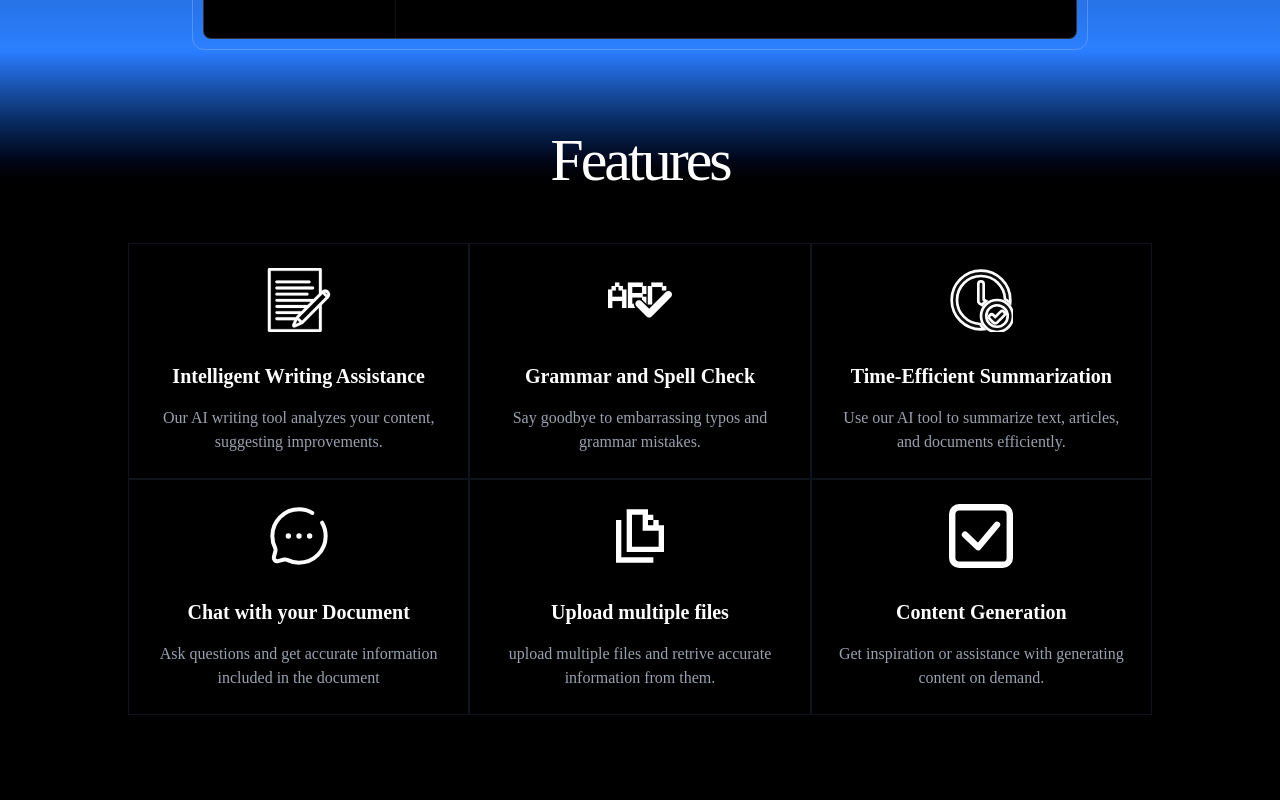
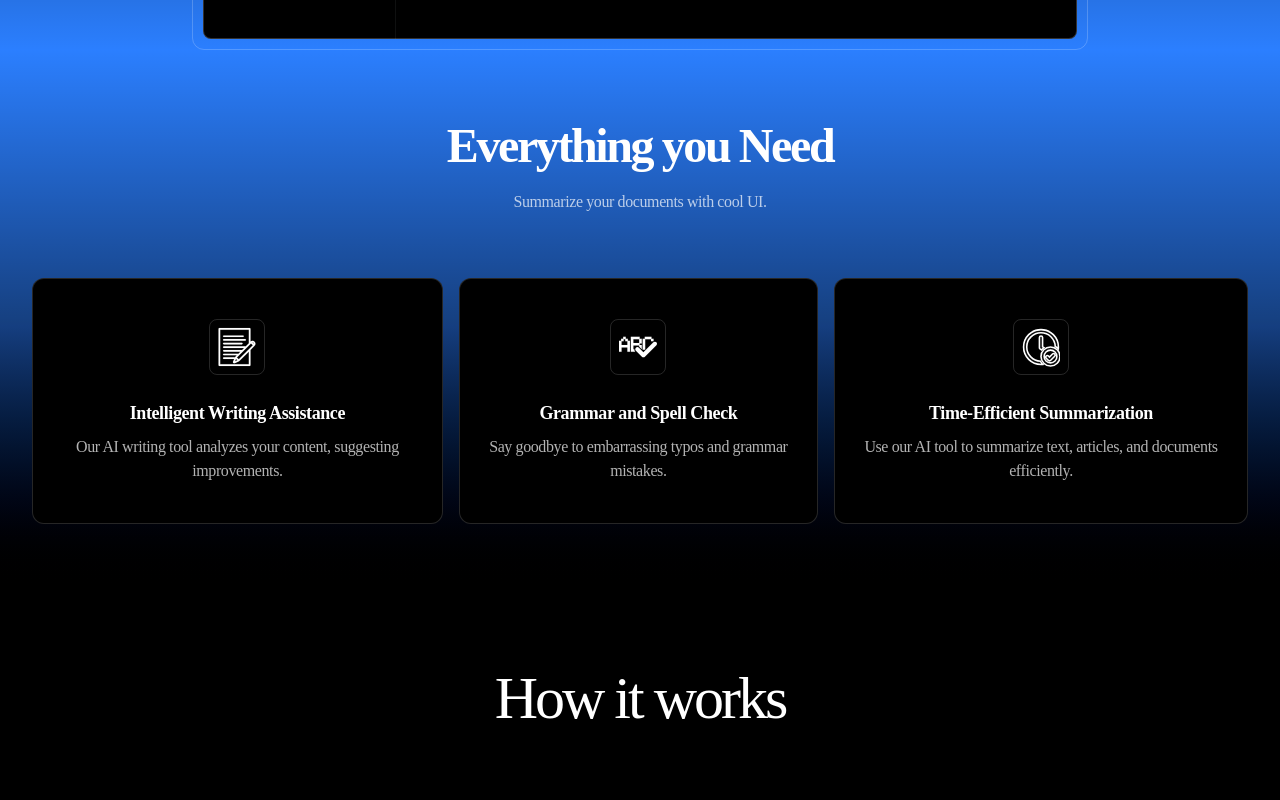
Before and after one commit to Piyushxz/SanityAI-DocumentSummerizer, a React (Vite) app: page / in a window 1280 px wide. Shown: the part 940-1740 px from the top of the page. Built offline with nearby package versions, Linux system fonts and the light colour scheme; a web font is replaced by a local one.

Commit message:
UI changes

```diff
--- /dev/null
+++ b/src/components/Features2.tsx
@@ -0,0 +1,48 @@
+import logo1 from '../assets/icon1.svg';
+import logo2 from '../assets/icon2.svg';
+import logo3 from '../assets/icon3.svg';
+
+const featuresData = [
+    {
+      icon: logo1,
+      title: 'Intelligent Writing Assistance',
+      description: 'Our AI writing tool analyzes your content, suggesting improvements.',
+    },
+    {
+      icon: logo2,
+      title: 'Grammar and Spell Check',
+      description: 'Say goodbye to embarrassing typos and grammar mistakes.',
+    },
+    {
+      icon: logo3,
+      title: 'Time-Efficient Summarization',
+      description: 'Use our AI tool to summarize text, articles, and documents efficiently.',
+    },
+];
+
+export const Features2 = () => {
+    return (
+        <section className="bg-black text-white py-[72px] font-primary bg-gradient-to-t from-black to-blue-500 via-blue-500/50">
+            <div className="container">
+                <h2 className="text-center font-bold text-5xl tracking-tighter">Everything you Need</h2>
+                <div className="max-w-xl mx-auto">
+                    <p className="text-center mt-5 text-md text-white/70 tracking-tight">
+                        Summarize your documents with cool UI.
+                    </p>
+                </div>
+
+                <div className="mt-16 flex sm:flex-row flex-col gap-4 px-8">
+                    {featuresData.map(({ icon, title, description }) => (
+                        <div key={title} className="rounded-xl bg-black border font-primary tracking-tight border-white/15 px-5 py-10 text-center">
+                            <div className="inline-flex h-14 w-14  justify-center items-center rounded-lg border border-white/15 p-2">
+                                <img src={icon} alt={title} className="h-10 w-10" />
+                            </div>
+                            <h3 className="mt-6 text-lg font-bold">{title}</h3>
+                            <p className="mt-2 text-white/70">{description}</p>
+                        </div>
+                    ))}
+                </div>
+            </div>
+        </section>
+    );
+};
--- a/src/components/Testimonials.tsx
+++ b/src/components/Testimonials.tsx
@@ -26,7 +26,7 @@ const testimonials = [
 
 export const Testimonials = () => {
   return (
-    <section className="py-20 md:py-24">
+    <section className="py-20 ">
       <div className="container w-[90vw] md:w-[70vw]">
         <h2 className="text-5xl md:text-6xl text-center tracking-tighter font-primary font-medium text-white">
           Beyond Expectations
--- a/src/pages/Landing.tsx
+++ b/src/pages/Landing.tsx
@@ -1,6 +1,5 @@
 
 import { Navbar } from "../components/Navbar"
-import Features from "../components/Featurs"
 import {motion, useMotionTemplate, useMotionValue, useMotionValueEvent, useScroll} from "motion/react"
 import Aboutus from "../components/Aboutus"
 import { useNavigate } from "react-router-dom";
@@ -16,6 +15,7 @@ import ss2 from "../assets/ss2.png"
 import stars from "../assets/stars.png"
 import gridline from "../assets/grid-lines.png"
 import { Testimonials } from "@/components/Testimonials";
+import { Features2 } from "@/components/Features2";
 
 const usrRelativeMousePosition = (to:RefObject<HTMLElement>)=>{
   const mouseX = useMotionValue(0);
@@ -101,7 +101,7 @@ export const Landing = () => {
   return (
       <div className="overflow-x-hidden  ">
         <Navbar />
-        <div className="flex flex-col items-center justify-center mt-[50px] md:mt-[100px]">
+        <div className="flex flex-col items-center justify-center mt-[100px]">
         <motion.div
                  initial={{ opacity: 0, y: 0 }}
                  animate={{ opacity: 1, y: 20 }}
@@ -207,15 +207,12 @@ export const Landing = () => {
             </motion.div>
 
             </div>
-            <h1 className=" bg-gradient-to-t from-black to-blue-500 pt-20 font-primary text-center tracking-tighter font-medium text-4xl md:text-6xl text-white">
-              Features
-            </h1>
-          <Features />
+                  <Features2/>
 
-            <h2 className="text-5xl md:text-6xl text-center tracking-tighter font-primary font-medium text-white  mt-[200px]">
+            <h2 className="text-5xl md:text-6xl text-center tracking-tighter font-primary font-medium text-white  py-[72px]">
           How it works
         </h2>
-            <div className="w-full flex justify-center mb-[150px] mt-[100px]">
+            <div className="w-full flex justify-center py-[50px]">
 
 
           <div className="h-[70vh] md:h-[50vh] lg:h-[70vh]  bg-[#191919] w-1 rounded-lg">
```
